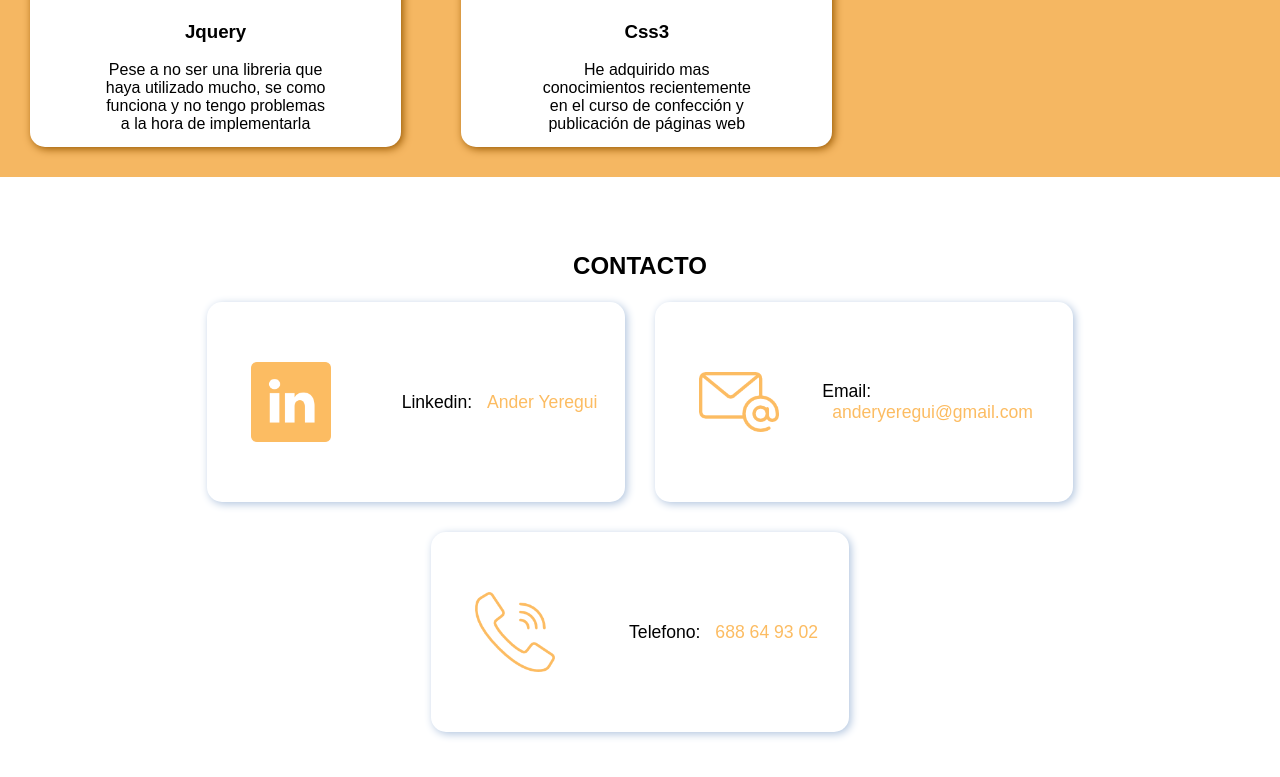
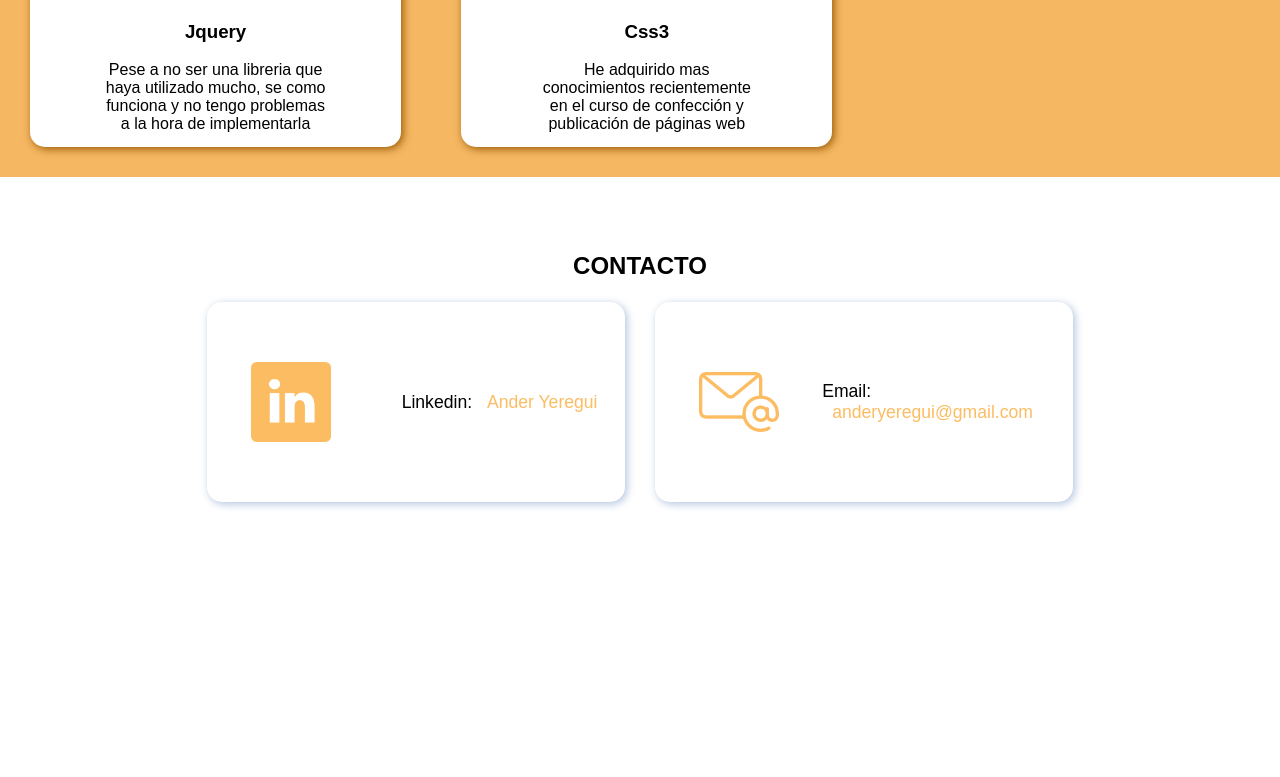
Before and after one commit to AnderYeregui/AnderYeregui.github.io, a plain HTML site: page index.html in a window 1280 px wide. Shown: the part 3302-4079 px from the top of the page. Drawn offline with Linux system fonts and the light colour scheme; files whose address does not match are found by name.

Commit message:
eliminar telefono

```diff
--- a/index.html
+++ b/index.html
@@ -279,15 +279,6 @@
                             </div>
                         </div>
 
-                        <div class="contact--card tel">
-                            <div class="cont--card--img">
-                                <img src="./img/icons/call.png" alt="">
-                            </div>
-                            <div class="cont--card--info">
-                                <p>telefono: <span>688 64 93 02</span></p>
-                            </div>
-                        </div>
-
                     </div>
                 </div>
             </section>
```
